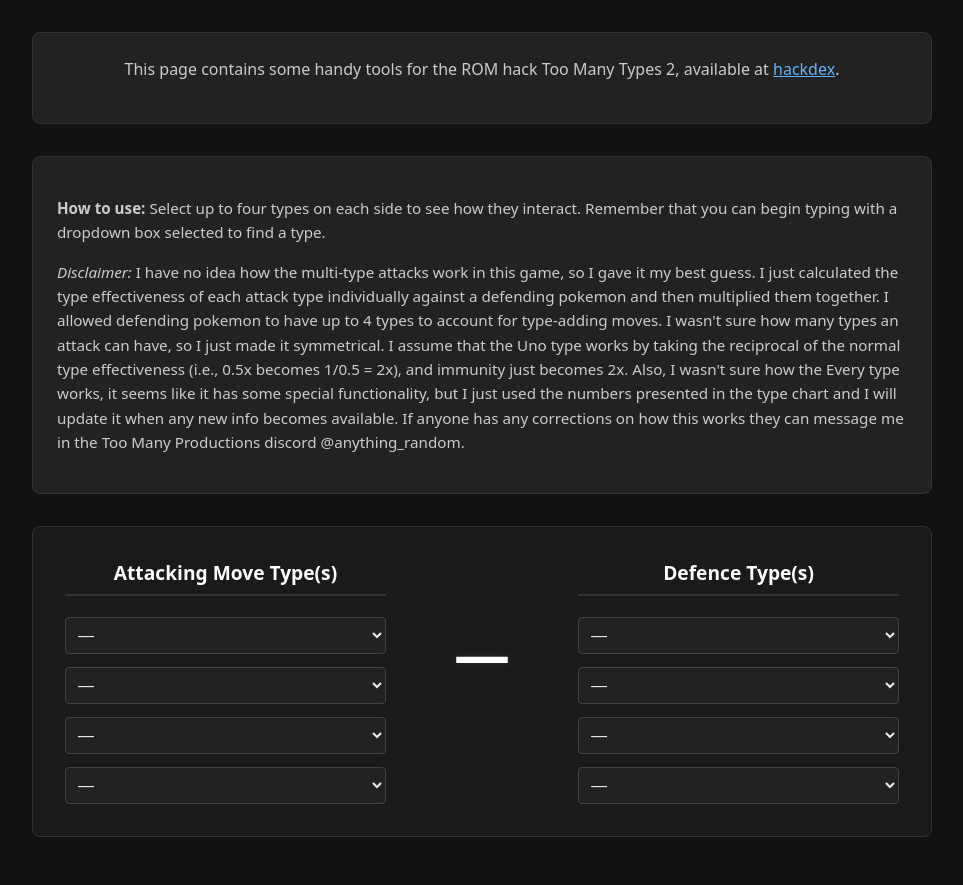
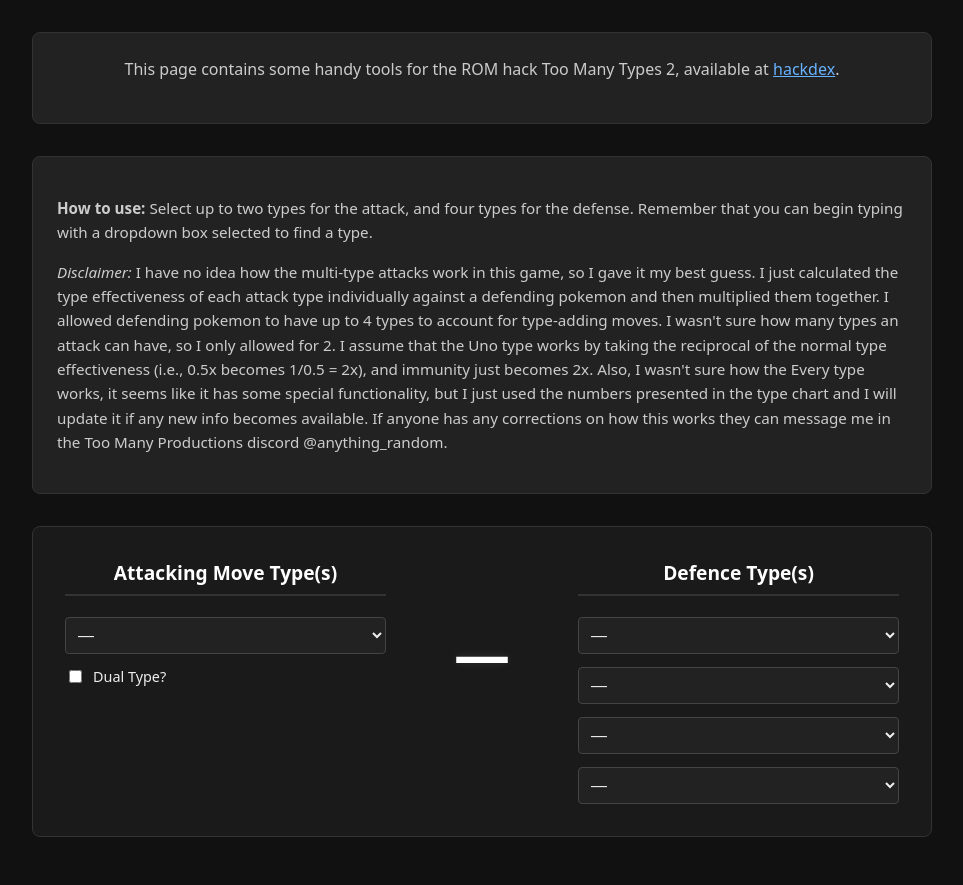
Before and after one commit to Anything-Random/Too-Many-Types-2-Type-Calculator, a Flask app: page / in a window 1280 px wide. Shown: the part 70-955 px from the top of the page, without its empty margins (158-1121 px from the left). Run offline with Flask 3, Linux system fonts and the light colour scheme; parts of the project's set-up code (start-up, migrations or seed data) failed here and were passed over.

Commit message:
Update instructions and change move effectiveness to only allow 2 attack types

```diff
--- a/templates/index.html
+++ b/templates/index.html
@@ -214,7 +214,7 @@ select {
 
     <div class="description" style="text-align: left; font-size: 0.95rem;">
       <p>
-        <strong>How to use:</strong> Select up to four types on each side to see how they interact.
+        <strong>How to use:</strong> Select up to two types for the attack, and four types for the defense.
         Remember that you can begin typing with a dropdown box selected to find a type.
       </p>
       <p>
@@ -224,12 +224,12 @@ select {
         defending pokemon and then multiplied them together. I allowed
         defending pokemon to have up to 4 types to account for
         type-adding moves. I wasn't sure how many types an attack can
-        have, so I just made it symmetrical. I assume that the Uno type
+        have, so I only allowed for 2. I assume that the Uno type
         works by taking the reciprocal of the normal type effectiveness
         (i.e., 0.5x becomes 1/0.5 = 2x), and immunity just becomes 2x.
         Also, I wasn't sure how the Every type works, it seems like
         it has some special functionality, but I just used the numbers
-        presented in the type chart and I will update it when any new
+        presented in the type chart and I will update it if any new
         info becomes available.
         If anyone has any corrections on how this works they can message
         me in the Too Many Productions discord @anything_random.
@@ -239,10 +239,14 @@ select {
     <div class="calculator">
       <div class="column" id="attack-column">
         <h2>Attacking Move Type(s)</h2>
-        <select></select>
-        <select></select>
-        <select></select>
-        <select></select>
+        <select id="atk-s1"></select>
+
+        <div style="display:flex; align-items:center; gap:0.5rem;">
+            <input type="checkbox" id="atk-dual">
+            <label for="atk-dual" style="cursor:pointer; font-size:0.9rem;">Dual Type?</label>
+        </div>
+
+        <select id="atk-s2" style="display:none;"></select>
       </div>
 
       <div class="result" id="result">—</div>
@@ -263,8 +267,6 @@ select {
         <strong>How to use:</strong> Select up to 4 move types for a team of up to 6 pokemon.
         Under each pokemon you can see their individual type coverage, and at the bottom you
         can see your entire team's type coverage.
-        For convenience's sake, I've used the more conversative assumption that a move can
-        have at most two types here. I'll update it if that turns out to be incorrect.
         Remember that you can begin typing with a dropdown box selected to find a type.
       </p>
     </div>
@@ -343,8 +345,17 @@ function populateSelect(select, callback) {
     if(callback) select.addEventListener("change", callback);
 }
 
-// Populate Matchup Tab
+// Populate Matchup Tab (includes both attack and defence selects)
 document.querySelectorAll("#matchup select").forEach(s => populateSelect(s, calculateMatchup));
+
+// Specific Logic for Attack Column Toggle
+const atkDualCb = document.getElementById("atk-dual");
+const atkS2 = document.getElementById("atk-s2");
+
+atkDualCb.addEventListener("change", () => {
+    atkS2.style.display = atkDualCb.checked ? "block" : "none";
+    calculateMatchup();
+});
 
 // Populate Defence Tab
 const defenceInputCol = document.getElementById("defence-input-column");
@@ -357,8 +368,16 @@ for(let i=0; i<4; i++) {
 /* ===================== LOGIC: MATCHUP ===================== */
 
 async function calculateMatchup() {
-    const attackers = [...document.querySelectorAll("#attack-column select")]
-      .map(s => s.value).filter(Boolean);
+    // 1. Get Attackers using specific IDs
+    const s1 = document.getElementById("atk-s1");
+    const s2 = document.getElementById("atk-s2");
+    const dual = document.getElementById("atk-dual");
+
+    const attackers = [];
+    if (s1.value) attackers.push(s1.value);
+    if (dual.checked && s2.value) attackers.push(s2.value);
+
+    // 2. Get Defenders (Still using loop for the 4 static selects)
     const defenders = [...document.querySelectorAll("#defence-column select")]
       .map(s => s.value).filter(Boolean);
 
@@ -400,7 +419,6 @@ async function calculateDefence() {
             body: JSON.stringify({ types })
         });
         const data = await response.json();
-        // Pass true for isDefence to invert colors
         renderTable(resultDiv, data, true);
     } catch (e) { console.error(e); }
 }
@@ -429,11 +447,9 @@ function renderTable(container, data, isDefence = false) {
 
     // COLOR LOGIC
     if (isDefence) {
-        // Defence Mode: >1 is BAD (Red), <1 is GOOD (Green)
         if(val > 1) valueDiv.style.color = "#ff6b6b";
         if(val < 1) valueDiv.style.color = "#51cf66";
     } else {
-        // Offense Mode: >1 is GOOD (Green), <1 is BAD (Red)
         if(val > 1) valueDiv.style.color = "#51cf66";
         if(val < 1) valueDiv.style.color = "#ff6b6b";
     }
```
